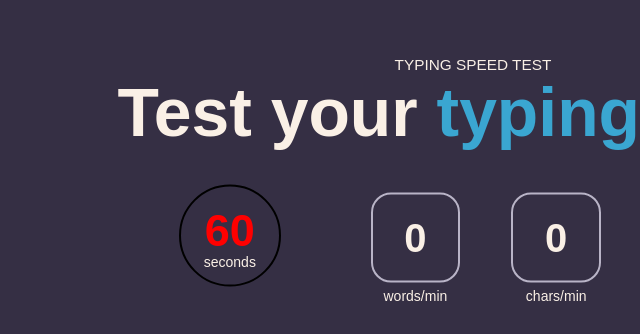
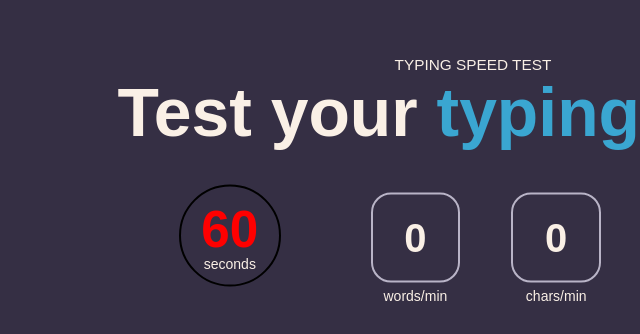
Before and after one commit to itsanuragpatel1/Typing-speed-test, a plain HTML site: page index.html in a window 1280 px wide. Shown: the part 131-465 px from the top of the page, 167-807 px from the left. Drawn offline with Linux system fonts and the light colour scheme.

Commit message:
Update style.css

```diff
--- a/style.css
+++ b/style.css
@@ -241,9 +241,9 @@ p{
     outline: none;
     background-color: transparent;
 
-   font-size: 45px;
+   font-size: 4vw;
     color: red;
-    padding-bottom: 10px;
+    padding-bottom: 1vw;
 
 }
 
@@ -253,5 +253,5 @@ p{
 
 #time p{
     position: absolute;
-    bottom: 15px;
+    bottom: 1vw;
 }
```
